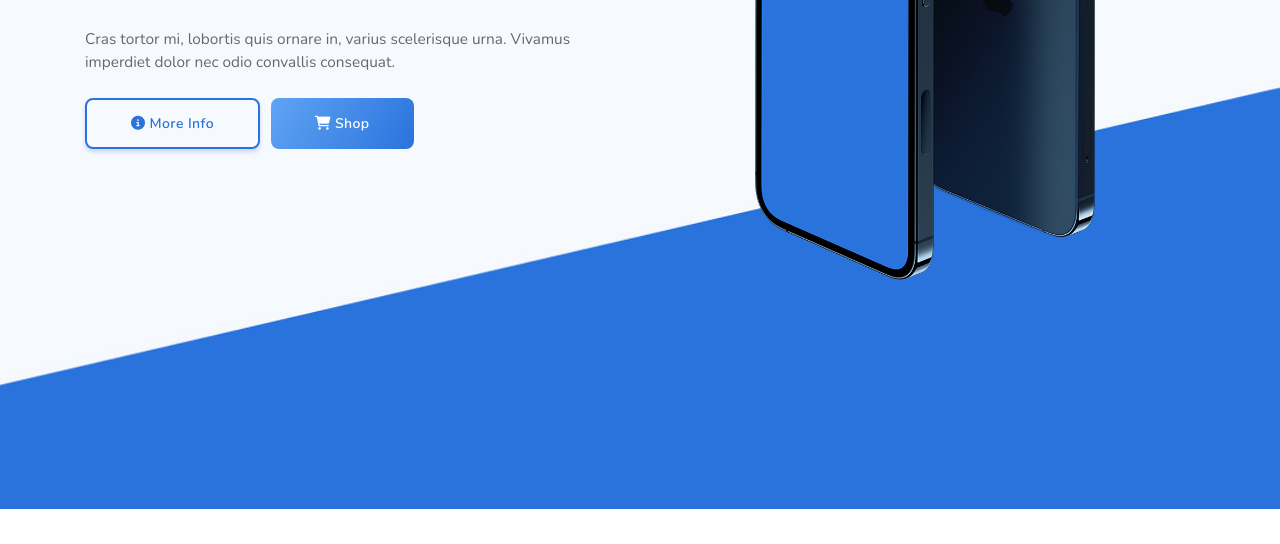
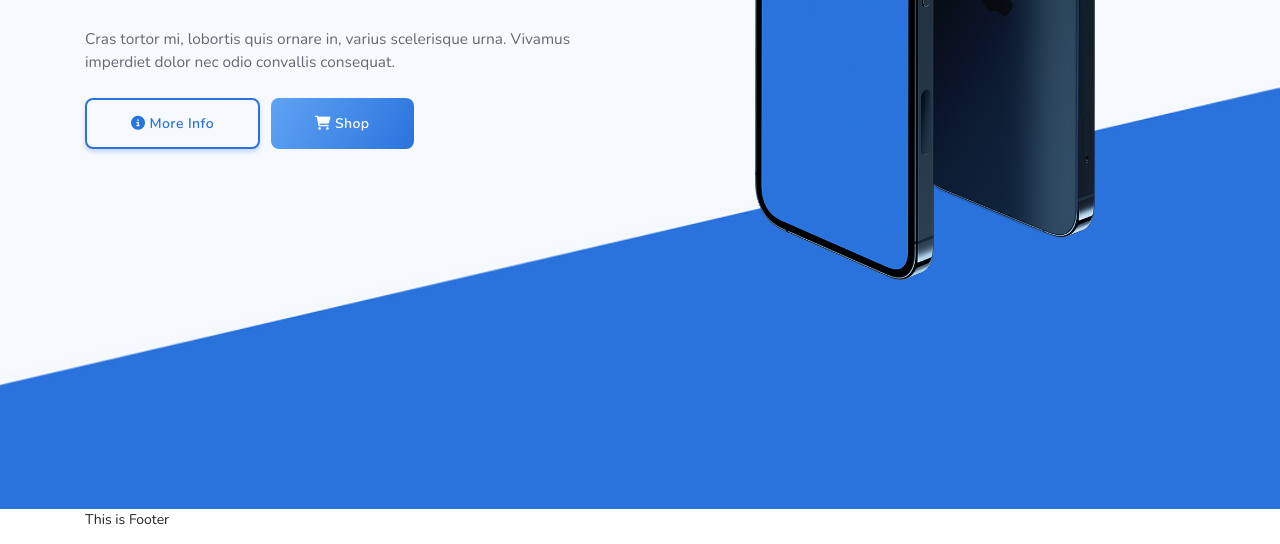
Before and after one commit to Nov22snoopy/fe74-cyberphone, a plain HTML site: page index.html in a window 1280 px wide. Shown: the part 481-1025 px from the top of the page. Before the commit the page ends 990 px from the top, so only its background shows below. Drawn offline with nearby package versions, Linux system fonts and the light colour scheme.

Commit message:
footer by nov22

```diff
--- a/index.html
+++ b/index.html
@@ -85,6 +85,12 @@
       </div>
     </div>
   </section>
+  <!-- footer -->
+  <footer>
+    <div class="container">
+      <p>This is Footer</p>
+    </div>
+  </footer>
   <!-- Optional JavaScript -->
   <!-- jQuery first, then Popper.js, then Bootstrap JS -->
   <script src="https://code.jquery.com/jquery-3.3.1.slim.min.js"
```
